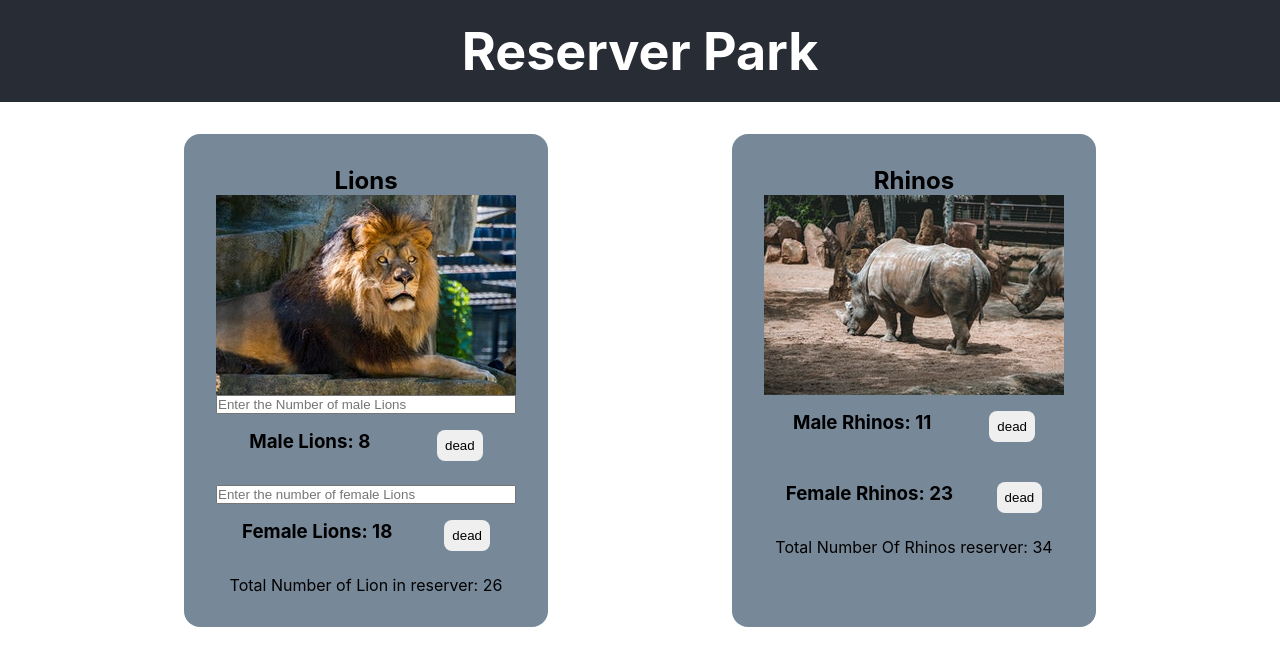
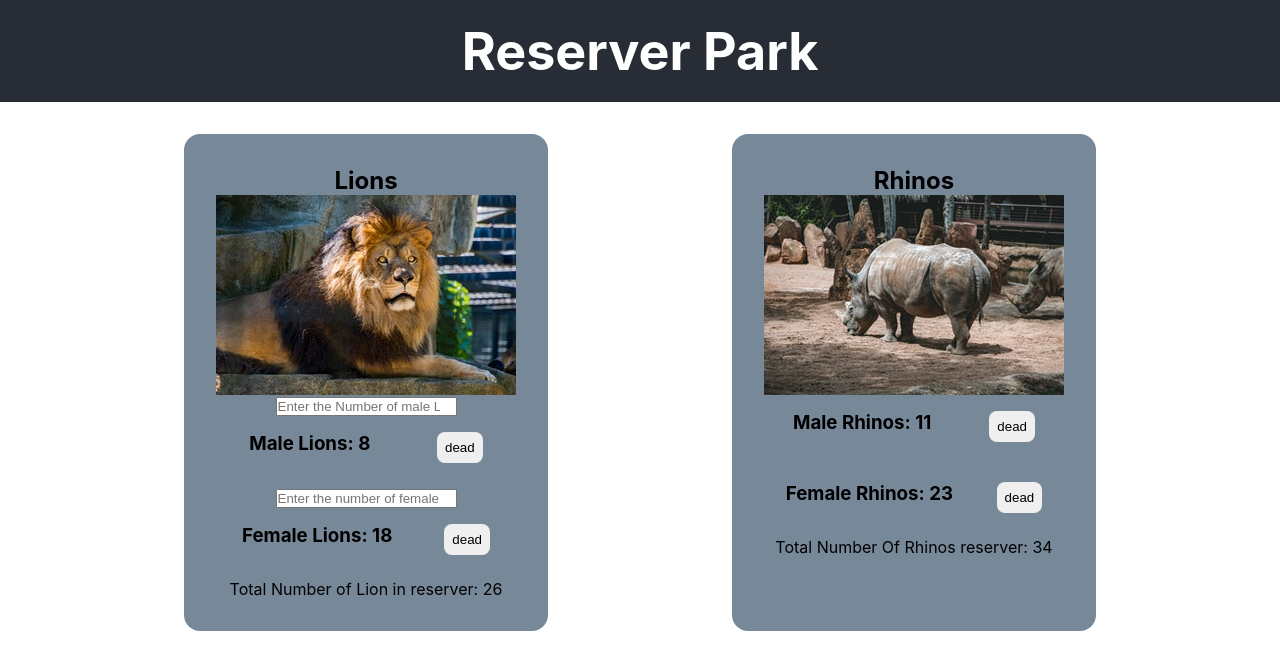
Before and after one commit to skosana721/Moral-Activities, a React (Create React App) app in the folder reserve-park/: page / in a window 1280 px wide. Shown: the top 670 px of the page. Built offline with nearby package versions, Linux system fonts and the light colour scheme.

Commit message:
repped input in form

```diff
--- a/reserve-park/src/component/Lions.js
+++ b/reserve-park/src/component/Lions.js
@@ -26,20 +26,25 @@ function Lions() {
     <div className="lion-section">
       <h2>Lions</h2>
       <img src={Img} alt="" />
+      <form>
         <input
           type="number"
           name="male"
           placeholder="Enter the Number of male Lions"
         />
+      </form>
+
       <div className="male">
         <h3>Male Lions: {lion.maleLions}</h3>
         <button onClick={reduceMaleNum}>dead</button>
       </div>
+      <form>
         <input
           type="number"
           name="female"
           placeholder="Enter the number of female Lions"
         />
+      </form>
       <div className="female">
         <h3>Female Lions: {lion.femaleLions}</h3>
         <button onClick={reduceFemaleNum}>dead</button>
```
Lines whose indentation alone changed are shown as unchanged.
